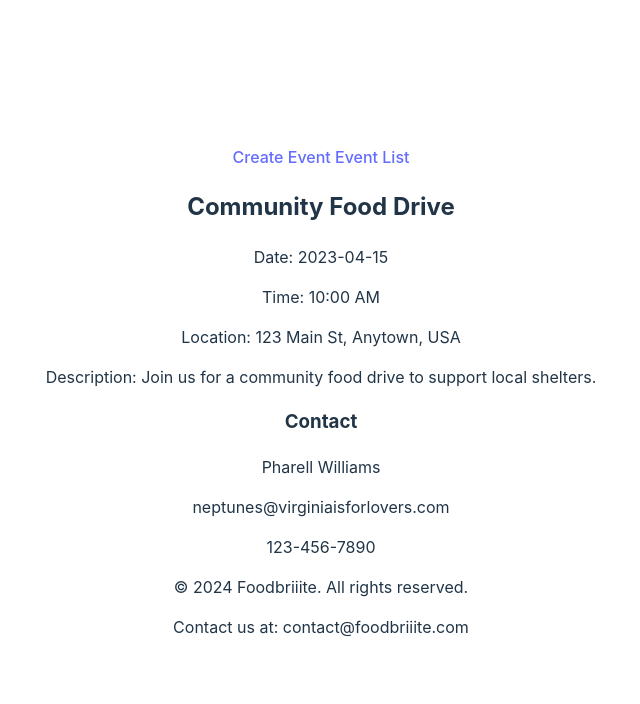
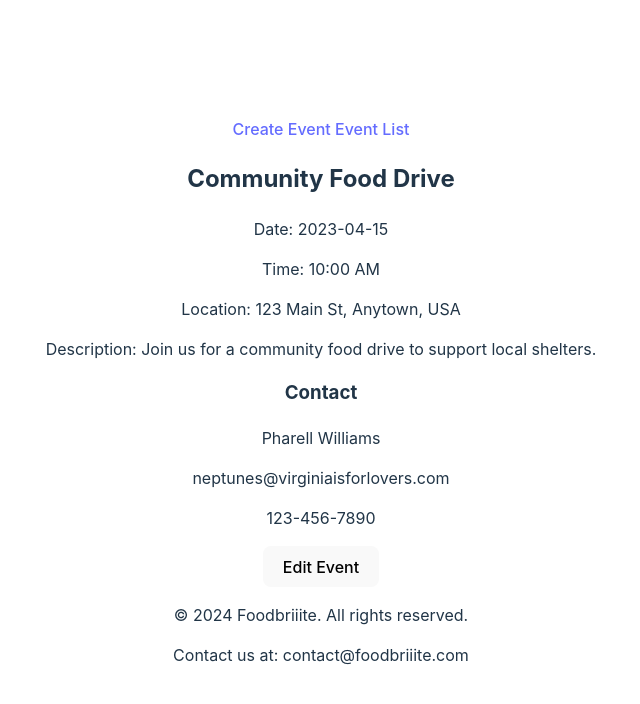
Before and after one commit to SaraM09/hackathon-1-front-end, a React (Vite) app: page /events/1 in a window 1280 px wide. Shown: the top 704 px of the page, without its empty margins (319-959 px from the left). Built offline with nearby package versions, Linux system fonts and the light colour scheme.

Commit message:
added an edit event putton and message placeholder

```diff
--- a/src/components/DonationEventDetails.jsx
+++ b/src/components/DonationEventDetails.jsx
@@ -17,6 +17,11 @@ const DonationEventDetails = () => {
         return <p>Loading event details...</p>;
       }
 
+      const handleEditEvent = () => {
+        // Placeholder for future functionality
+        alert('Edit functionality not implemented yet. Coming soon!');
+      };
+
 
   return (
     <div>
@@ -33,6 +38,8 @@ const DonationEventDetails = () => {
           <p>{eventData.contact.email}</p>
           {/* Phone number, website, etc. can be added here */}
           <p>{eventData.contact.phoneNumber}</p>
+           {/* Edit Event Button */}
+      <button onClick={handleEditEvent}>Edit Event</button>
         </div>
       )}
 {/* RSVP functionality (optional) - see separate user story */}
```
